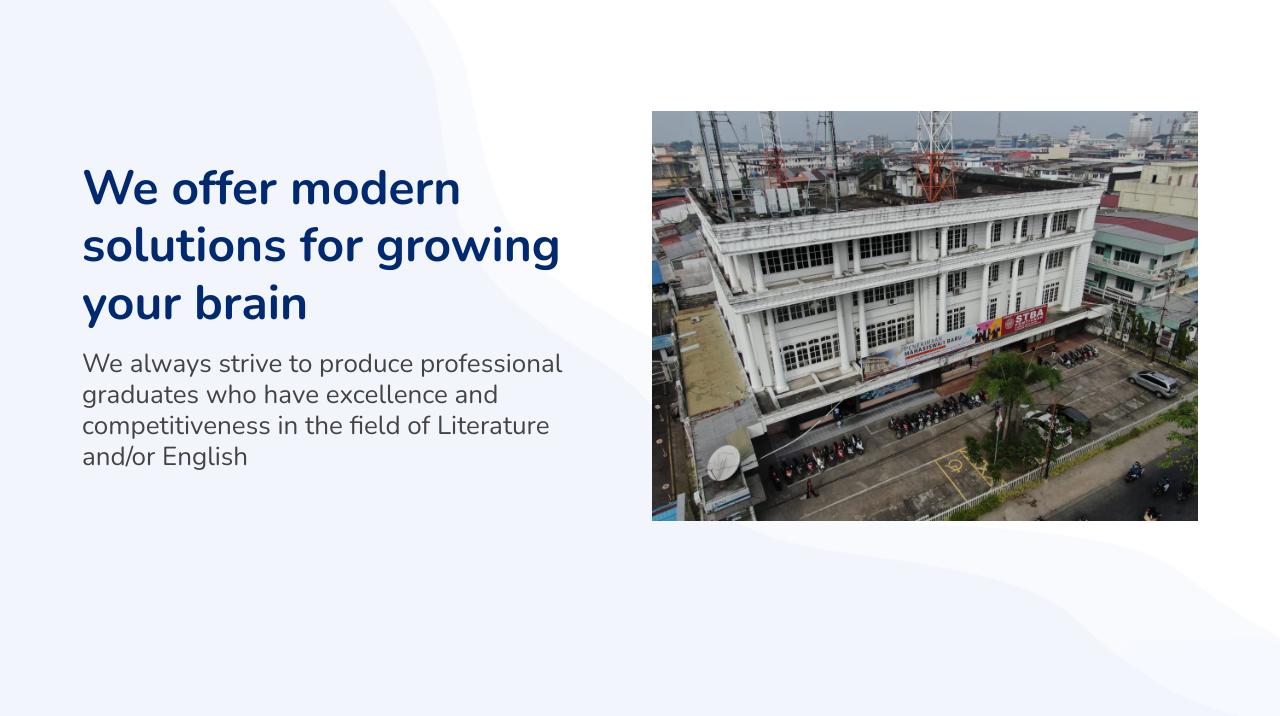
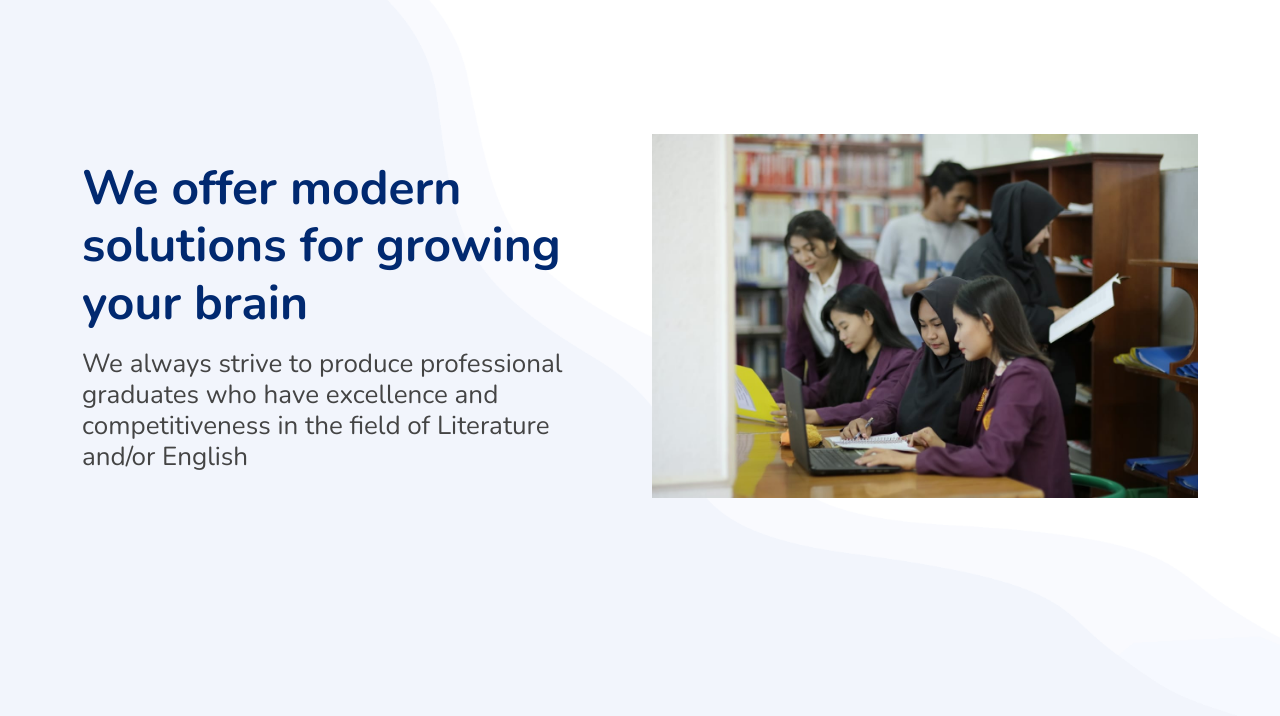
Before and after one commit to WennieCarolina/stbapontianak.github.io, a plain HTML site: page index.html in a window 1280 px wide. Shown: the part 84-800 px from the top of the page. Drawn offline with nearby package versions, Linux system fonts and the light colour scheme.

Commit message:
Update index.html

```diff
--- a/index.html
+++ b/index.html
@@ -74,7 +74,7 @@
           </div>
         </div>
         <div class="col-lg-6 hero-img" data-aos="zoom-out" data-aos-delay="200">
-          <img src="assets/img/first.jpeg" class="img-fluid" alt="">
+          <img src="assets/img/story.jpeg" class="img-fluid" alt="">
         </div>
       </div>
     </div>
```
